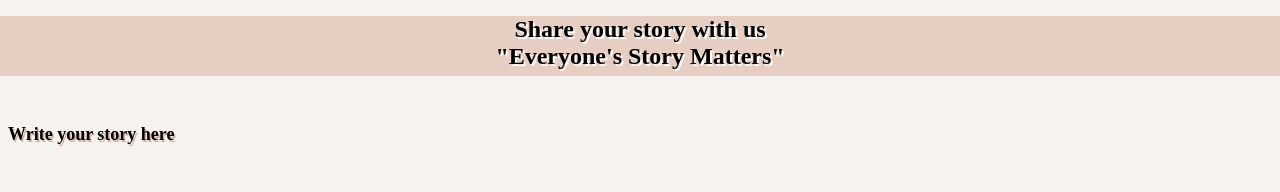
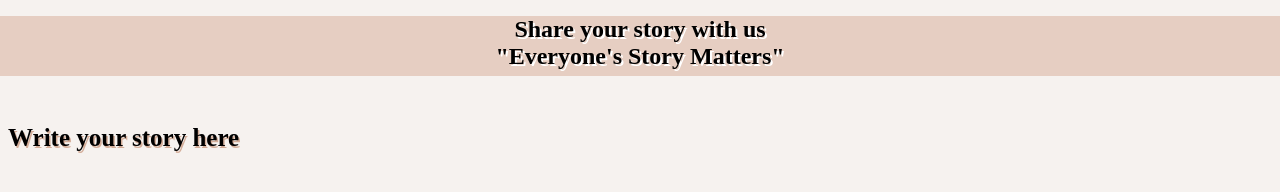
Before and after one commit to Puja-Saraf/SheHacks_Team-015, a plain HTML site: page blog.html in a window 1280 px wide. Shown: the part 64-256 px from the top of the page. Drawn offline with Linux system fonts and the light colour scheme; a web font is replaced by a local one.

Commit message:
Update blog.css

```diff
--- a/blog.css
+++ b/blog.css
@@ -34,7 +34,7 @@ font-weight:bolder;
 }
 .hm{
     font-weight: bolder;
-    font-size: 18px;
+    font-size: 25px;
     color: black;
     text-shadow: 1.5px 1.5px #d4ae9a;
 }
```
